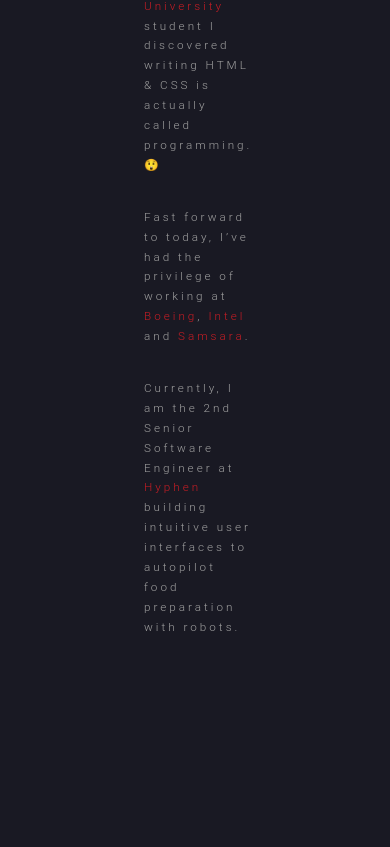
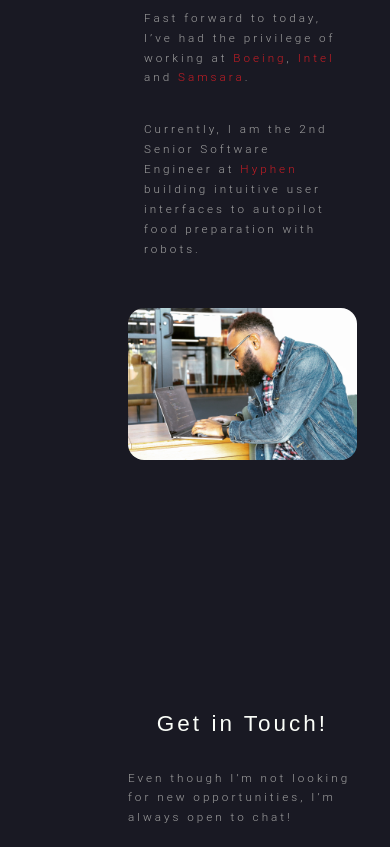
Before and after one commit to antwash/antdwash.com, a Next.js app: page / in a window 390 px wide. Shown: the part 1442-2289 px from the top of the page. Built offline with nearby package versions, Linux system fonts and the light colour scheme; a web font is replaced by a local one.

Commit message:
section about: Render responsive image of me coding

```diff
--- a/components/sections/about.tsx
+++ b/components/sections/about.tsx
@@ -1,9 +1,13 @@
 import React from "react"
+
+import Image from "next/image"
 
 import { createUseStyles } from "react-jss"
 
 import { Hyperlink, Text } from "@components"
 import { Section } from "@sections"
+
+import pictureOfMeCoding from "public/anthony_coding.jpg"
 
 interface InfoProps {
   info: React.ReactNode
@@ -36,6 +40,7 @@
     body: {
       display: "flex",
       flexWrap: "wrap",
+      gap: theme.spacing.lg,
     },
     info: {
       display: "flex",
@@ -43,8 +48,20 @@
       flex: 1,
       padding: theme.spacing.md,
     },
+    imageContainer: {
+      flex: 1,
+      display: "flex",
+      justifyContent: "center",
+      alignItems: "center",
+    },
     image: {
-      flex: 1,
+      borderRadius: theme.spacing.md,
+    },
+
+    "@media (max-width: 64rem)": {
+      body: {
+        flexDirection: "column",
+      },
     },
   }))()
 
@@ -103,8 +120,14 @@
             }
           />
         </div>
-        <div className={classes.image}>
-          <Text variant="caption">Image of me!</Text>
+        <div className={classes.imageContainer}>
+          <Image
+            src={pictureOfMeCoding}
+            alt="Picture of Anthony coding"
+            className={classes.image}
+            width={450}
+            height={300}
+          />
         </div>
       </div>
     </Section>
```
